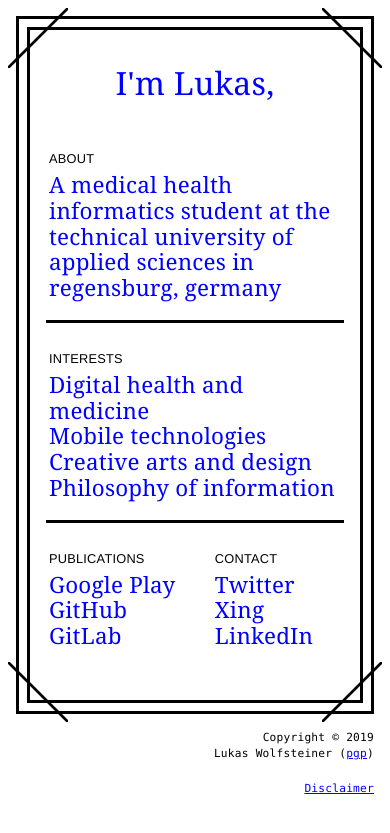
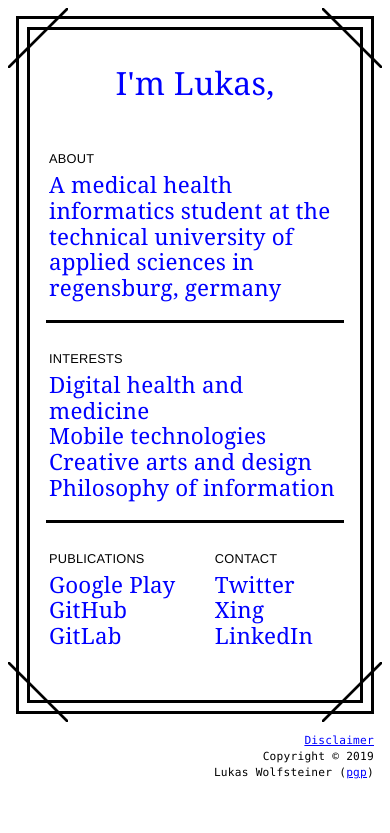
Before and after one commit to dotWee/dotWee.github.io, a Jekyll site: the page built from index.html, in a window 390 px wide. Shown: the top 833 px of the page. Built offline with Jekyll 4.4.1, drawn with Linux system fonts in a browser that asks for light colours.

Commit message:
Minor styles cleanup & refactor

```diff
--- a/_includes/copyright.html
+++ b/_includes/copyright.html
@@ -1,4 +1,4 @@
-<footer class="footer-wrapper">
+<footer class="copyright">
     <p>Copyright &copy; 2019</p>
     <p>Lukas Wolfsteiner (<a class="link" href="/assets/public.key">pgp</a>)</p>
 </footer>
--- a/_includes/disclaimer.html
+++ b/_includes/disclaimer.html
@@ -1,5 +1,5 @@
-<section class="disclaimer-wrapper">
-    <span class="">
+<section class="disclaimer">
+    <span>
         <a class="link" href="/disclaimer.html">Disclaimer</a>
     </span>
 </section>
--- a/_sass/main.scss
+++ b/_sass/main.scss
@@ -7,7 +7,6 @@
 
 .container {
     height: 100%;
-    width: 100%;
     display: flex;
     align-items: center;
     justify-content: center
@@ -17,7 +16,7 @@
     border: .2rem solid #000
 }
 
-#main-wrapper {
+#content {
     position: relative;
     display: inline-block;
     padding: .5rem;
@@ -25,11 +24,11 @@
     margin: 0 auto
 }
 
-#main-wrapper div {
+#content div {
     padding: 2rem
 }
 
-#main-wrapper span {
+#content span {
     margin-bottom: 1rem
 }
 
@@ -126,29 +125,29 @@
     text-decoration: underline
 }
 
-.footer-wrapper, .disclaimer-wrapper {
+.copyright, .disclaimer {
     font-family: "Lucida Console", Monaco, monospace;
     text-align: right;
     position: fixed;
     bottom: 1rem
 }
 
-.footer-wrapper {
+.copyright {
     right: 1rem
 }
 
-.footer-wrapper p {
+.copyright p {
     font-size: .7rem;
     line-height: 1rem;
     padding: 0;
     margin: 0
 }
 
-.disclaimer-wrapper {
+.disclaimer {
     left: 1rem
 }
 
-.disclaimer-wrapper a {
+.disclaimer a {
     font-size: .7rem;
     line-height: 1rem;
     padding: 0;
@@ -164,21 +163,25 @@
         text-align: center
     }
 
-    #main-wrapper {
+    #content {
         margin: 1rem
     }
 
-    #main-wrapper div {
+    #content div {
         padding: .5rem;
         padding: 1rem 1rem 2rem
     }
 
-    .disclaimer-wrapper {
+    .footer {
+        padding-bottom: .5rem;
+    }
+
+    .disclaimer {
         position: inherit;
         margin-right: 1rem
     }
 
-    .footer-wrapper {
+    .copyright {
         position: inherit;
         margin-right: 1rem;
         margin-bottom: 1rem
--- a/index.html
+++ b/index.html
@@ -5,7 +5,7 @@
 
 <!-- Page wrapper -->
 <section class="container">
-    <article id="main-wrapper" class="bordered">
+    <article id="content" class="bordered">
         <div class="bordered">
             <header class="title">
                 <h1>I'm Lukas,</h1>
@@ -28,7 +28,7 @@
     </article>
 </section>
 
-<div>
+<div class="footer">
+    {% include disclaimer.html %}
     {% include copyright.html %}
-    {% include disclaimer.html %}
 </div>
```
